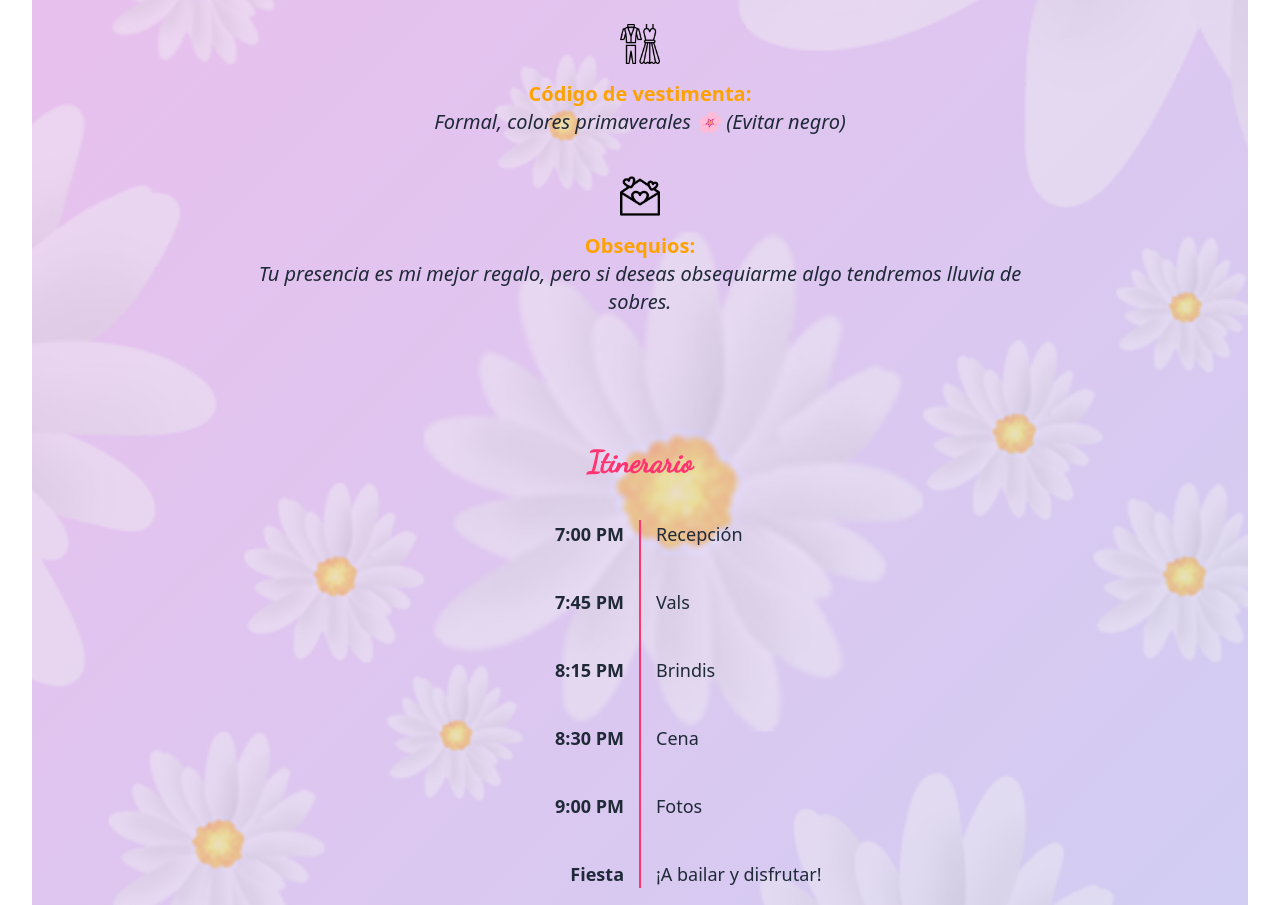
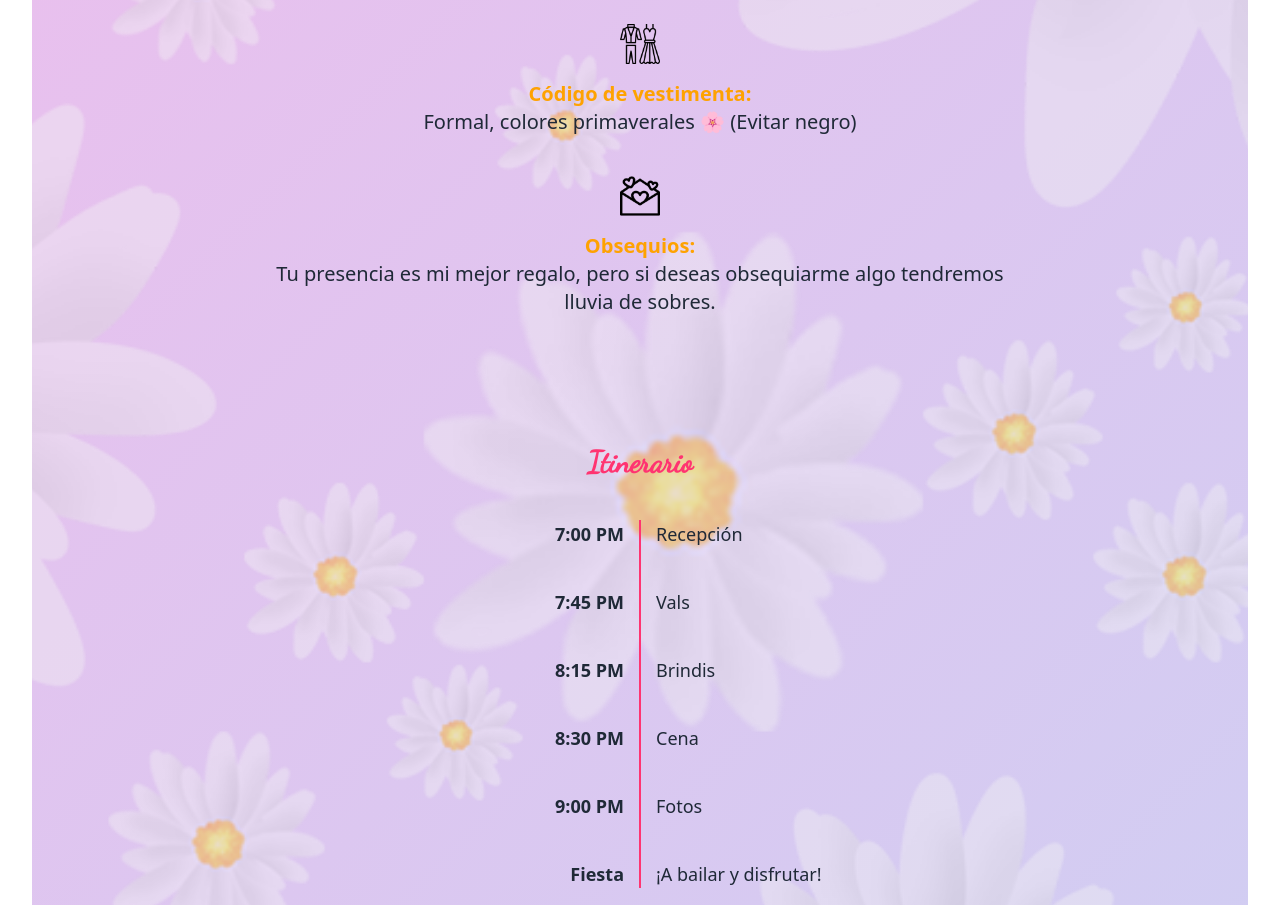
Before and after one commit to MarysolXV/xvmarysol, a React (Vite) app: page / in a window 1280 px wide. Shown: the part 2476-3381 px from the top of the page. Built offline with nearby package versions, Linux system fonts and the light colour scheme.

Commit message:
quitar galeria e italica

```diff
--- a/src/App.jsx
+++ b/src/App.jsx
@@ -228,14 +228,14 @@ const enviarMensajeLibro = async () => {
     <div className="flex flex-col items-center" data-aos="fade-up" data-aos-delay="300">
       <img src="/icons/vestimenta.png" alt="Código de Vestimenta" className="w-10 h-10 mb-4" />
       <p className="font-semibold text-[#FEA201]">Código de vestimenta:</p>
-      <p className="italic">Formal, colores primaverales 🌸 (Evitar negro)</p>
+      <p className="">Formal, colores primaverales 🌸 (Evitar negro)</p>
     </div>
 
     {/* Obsequios */}
     <div className="flex flex-col items-center" data-aos="fade-up" data-aos-delay="400">
       <img src="/icons/obsequio.png" alt="Obsequios" className="w-10 h-10 mb-4" />
       <p className="font-semibold text-[#FEA201]">Obsequios:</p>
-      <p className="italic">Tu presencia es mi mejor regalo, pero si deseas obsequiarme algo tendremos lluvia de sobres.</p>
+      <p className="">Tu presencia es mi mejor regalo, pero si deseas obsequiarme algo tendremos lluvia de sobres.</p>
     </div>
 
   </div>
```
